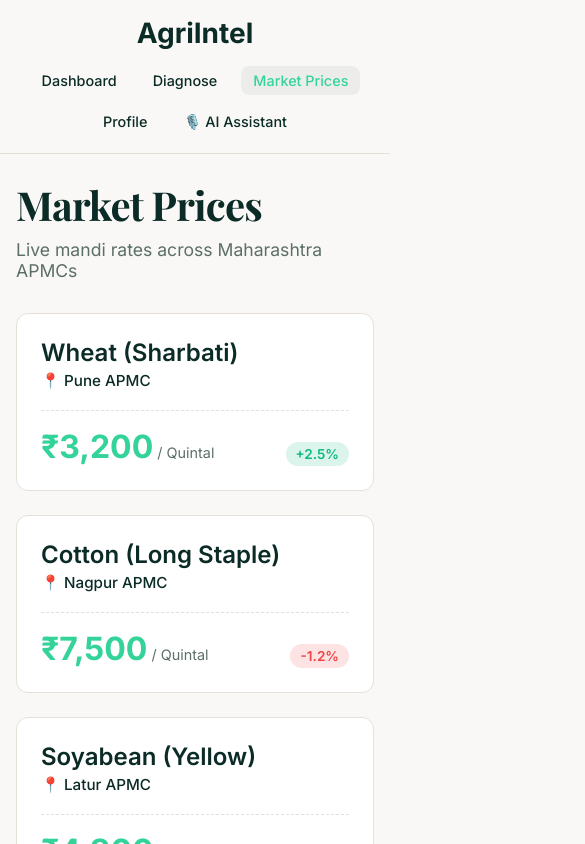
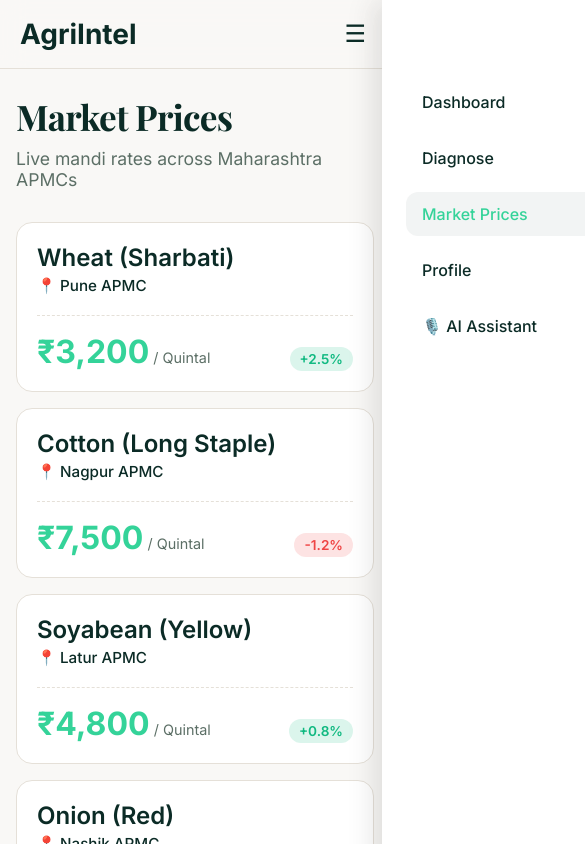
Before and after one commit to chavanatharv24-a11y/AgriIntel, a React (Vite) app in the folder agriintel-frontend/: page /market in a window 390 px wide. Shown: the top 844 px of the page, 585 px wide, since content can reach past the window. Built offline with nearby package versions, Linux system fonts and the light colour scheme; no server answers.

Commit message:
Enhance mobile responsive design with sidebar navigation and aligned cards

```diff
--- a/agriintel-frontend/src/components/Layout.jsx
+++ b/agriintel-frontend/src/components/Layout.jsx
@@ -1,29 +1,38 @@
-import React from 'react';
+import React, { useState } from 'react';
 import { Link, useLocation } from 'react-router-dom';
 
 const Layout = ({ children }) => {
   const location = useLocation();
+  const [isSidebarOpen, setIsSidebarOpen] = useState(false);
   const isAuthPage = location.pathname === '/' || location.pathname === '/signup';
 
   if (isAuthPage) {
     return <div className="app-content center-all">{children}</div>;
   }
 
+  const toggleSidebar = () => setIsSidebarOpen(!isSidebarOpen);
+
   return (
     <>
       <nav className="navbar">
-        <Link to="/dashboard" className="nav-brand">AgriIntel</Link>
-        <div className="nav-links">
-          <Link to="/dashboard" className={`nav-item ${location.pathname === '/dashboard' ? 'active' : ''}`}>Dashboard</Link>
-          <Link to="/diagnose" className={`nav-item ${location.pathname === '/diagnose' ? 'active' : ''}`}>Diagnose</Link>
-          <Link to="/market" className={`nav-item ${location.pathname === '/market' ? 'active' : ''}`}>Market Prices</Link>
-          <Link to="/profile" className={`nav-item ${location.pathname === '/profile' ? 'active' : ''}`}>Profile</Link>
+        <div className="nav-header">
+          <Link to="/dashboard" className="nav-brand">AgriIntel</Link>
+          <button className="mobile-menu-btn" onClick={toggleSidebar}>
+            {isSidebarOpen ? '✕' : '☰'}
+          </button>
+        </div>
 
-          <Link to="/assistant" className={`nav-item flex items-center gap-2 ${location.pathname === '/assistant' ? 'active text-emerald-600' : ''}`}>
+        <div className={`nav-links ${isSidebarOpen ? 'open' : ''}`}>
+          <Link to="/dashboard" onClick={() => setIsSidebarOpen(false)} className={`nav-item ${location.pathname === '/dashboard' ? 'active' : ''}`}>Dashboard</Link>
+          <Link to="/diagnose" onClick={() => setIsSidebarOpen(false)} className={`nav-item ${location.pathname === '/diagnose' ? 'active' : ''}`}>Diagnose</Link>
+          <Link to="/market" onClick={() => setIsSidebarOpen(false)} className={`nav-item ${location.pathname === '/market' ? 'active' : ''}`}>Market Prices</Link>
+          <Link to="/profile" onClick={() => setIsSidebarOpen(false)} className={`nav-item ${location.pathname === '/profile' ? 'active' : ''}`}>Profile</Link>
+          <Link to="/assistant" onClick={() => setIsSidebarOpen(false)} className={`nav-item flex items-center gap-2 ${location.pathname === '/assistant' ? 'active text-emerald-600' : ''}`}>
             🎙️ AI Assistant
           </Link>
         </div>
       </nav>
+      {isSidebarOpen && <div className="sidebar-overlay" onClick={toggleSidebar}></div>}
       <div className="app-content">
         {children}
       </div>
--- a/agriintel-frontend/src/index.css
+++ b/agriintel-frontend/src/index.css
@@ -865,17 +865,79 @@ body {
   }
 }
 
+/* Mobile Menu Base Styles */
+.nav-header {
+  display: flex;
+  justify-content: space-between;
+  align-items: center;
+  width: 100%;
+}
+
+.mobile-menu-btn {
+  display: none;
+  background: none;
+  border: none;
+  font-size: 1.5rem;
+  color: var(--primary);
+  cursor: pointer;
+  padding: 4px;
+}
+
+.sidebar-overlay {
+  display: none;
+}
+
 @media (max-width: 768px) {
+  .mobile-menu-btn {
+    display: block;
+    z-index: 110;
+  }
+
+  .sidebar-overlay {
+    display: block;
+    position: fixed;
+    top: 0;
+    left: 0;
+    width: 100%;
+    height: 100%;
+    background: rgba(0, 0, 0, 0.4);
+    z-index: 90;
+    backdrop-filter: blur(4px);
+  }
+
   .navbar {
-    flex-direction: column;
     padding: 16px 20px;
-    gap: 16px;
+    /* Reset flex-direction to row to keep header aligned */
+    flex-direction: row;
   }
 
   .nav-links {
-    flex-wrap: wrap;
-    justify-content: center;
+    position: fixed;
+    top: 0;
+    right: -300px;
+    width: 260px;
+    height: 100vh;
+    background: var(--surface);
+    flex-direction: column;
+    justify-content: flex-start;
+    padding: 80px 24px 24px 24px;
     gap: 12px;
+    transition: right 0.3s cubic-bezier(0.4, 0, 0.2, 1);
+    z-index: 100;
+    box-shadow: -10px 0 25px rgba(0,0,0,0.1);
+  }
+
+  .nav-links.open {
+    right: 0;
+  }
+
+  .nav-item {
+    font-size: 1.1rem;
+    padding: 14px 16px;
+    width: 100%;
+    text-align: left;
+    border-radius: 12px;
+    box-sizing: border-box;
   }
 
   .app-content {
@@ -885,10 +947,12 @@ body {
   .auth-container {
     padding: 32px 24px;
     max-width: 100%;
+    border-radius: 20px; /* elegant roundness */
   }
 
   .assistant-container {
-    height: calc(100vh - 160px); /* adjust for taller stacked navbar */
+    height: calc(100vh - 100px);
+    border-radius: 20px;
   }
 
   .chat-message {
@@ -896,8 +960,8 @@ body {
   }
 
   .farm-map-container {
-    margin: -24px -16px; /* Match new app-content padding */
-    height: calc(100vh - 120px);
+    margin: -24px -16px;
+    height: calc(100vh - 70px);
   }
 
   .farm-sidebar {
@@ -909,6 +973,7 @@ body {
 
   .score-grid {
     grid-template-columns: 1fr;
+    gap: 12px;
   }
 
   .dashboard-header,
@@ -921,16 +986,36 @@ body {
   .chat-input-area {
     padding: 16px;
   }
+
+  .dashboard-header .submit-btn,
+  .dashboard-subheader .submit-btn {
+    width: 100% !important;
+    text-align: center;
+  }
+
+  .market-grid {
+    gap: 16px;
+  }
+
+  .market-card {
+    padding: 20px;
+    border-radius: 16px;
+  }
+
+  .submit-btn {
+    padding: 14px;
+    border-radius: 14px;
+  }
 }
 
 @media (max-width: 480px) {
   .nav-item {
-    padding: 6px 12px;
-    font-size: 0.9rem;
+    padding: 12px 16px;
+    font-size: 1rem;
   }
 
   .auth-title {
-    font-size: 2.5rem;
+    font-size: 2.2rem;
   }
 
   .score-value {
```
